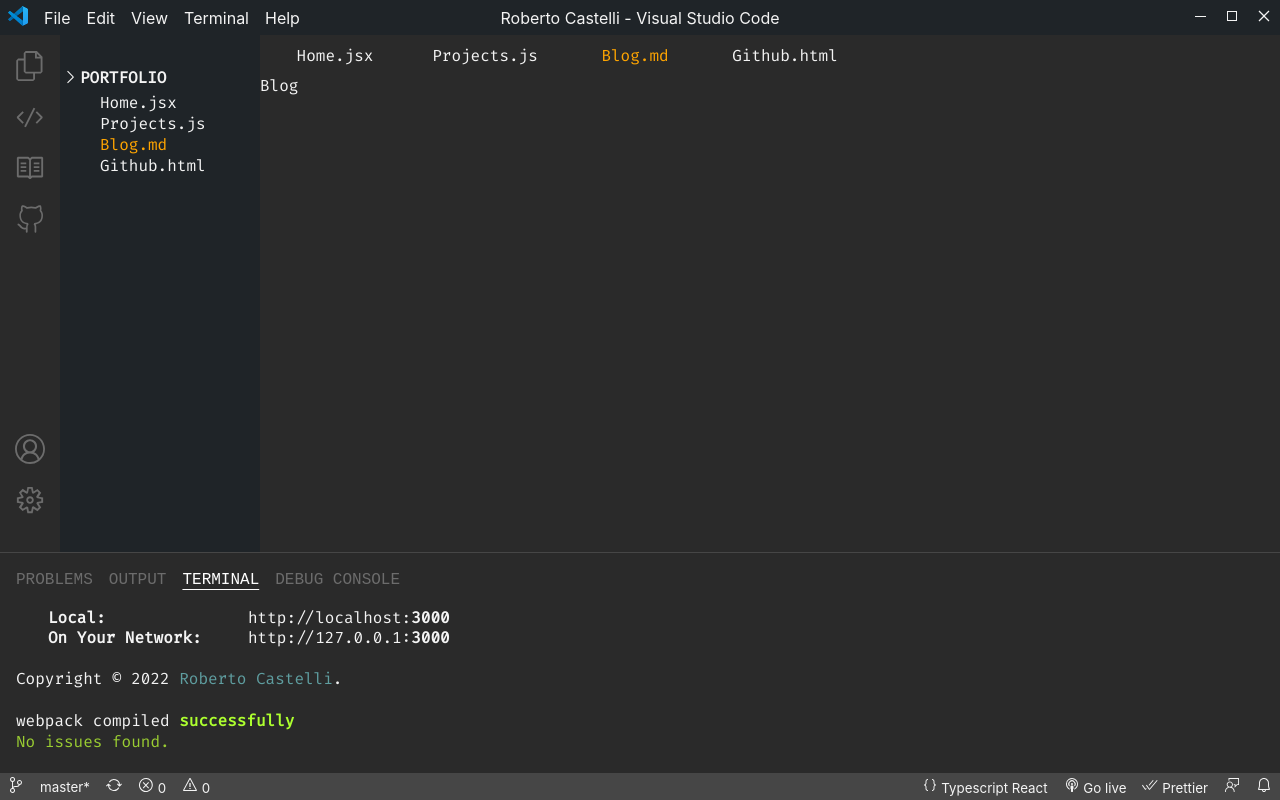
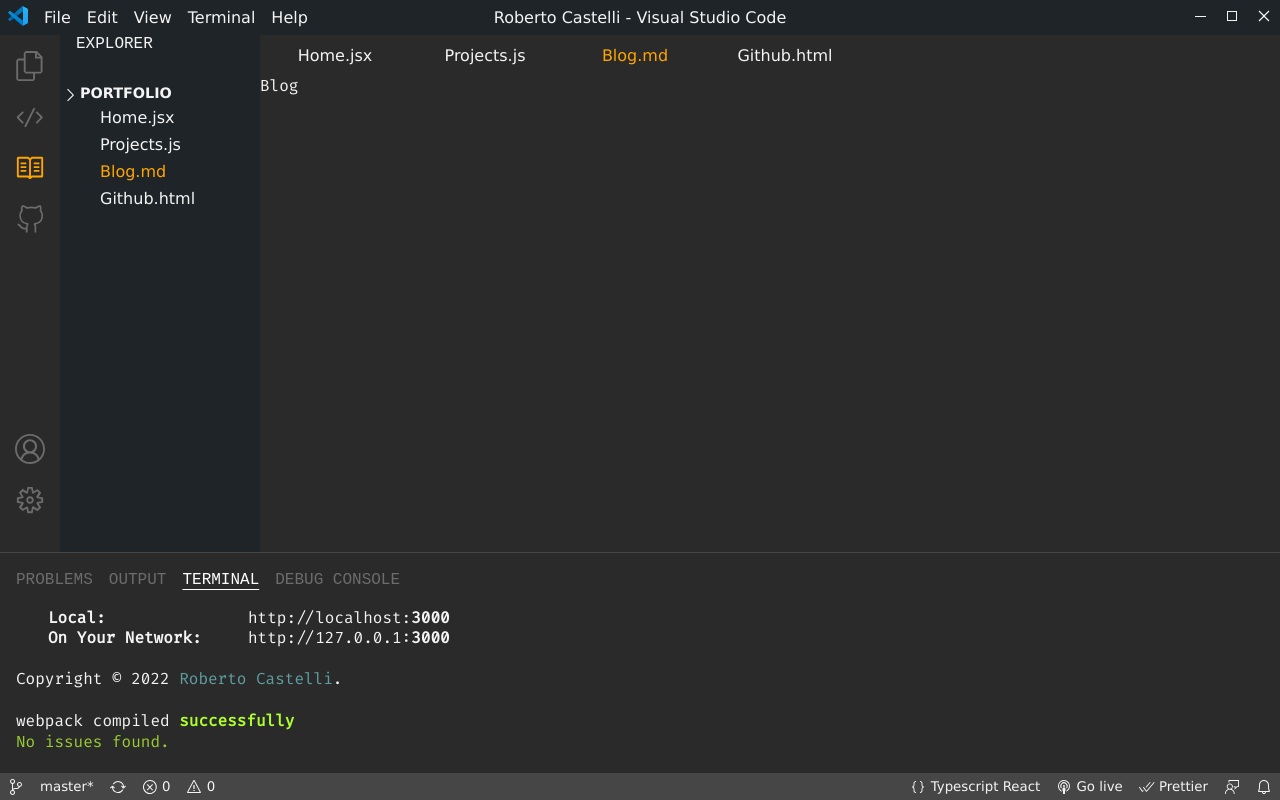
Before and after one commit to RobertoCastelli/portfolio-ts, a React (Create React App) app: page /Blog in a window 1280 px wide. Built offline with nearby package versions, Linux system fonts and the light colour scheme.

Commit message:
added typescript font-size

```diff
--- a/src/components/Explorer.tsx
+++ b/src/components/Explorer.tsx
@@ -37,6 +37,7 @@
 
   return (
     <div className="explorer__container">
+      <div className="explorer__title">EXPLORER</div>
       <div className="explorer__accordion">
         <div className="explorer__accordion--folder">
           <div>
--- a/src/components/Footer.tsx
+++ b/src/components/Footer.tsx
@@ -60,22 +60,27 @@
             <VscSync size={16} />
           </li>
           <li>
-            <VscError size={16} /> 0
+            <VscError size={16} />
+            &nbsp;0
           </li>
           <li>
-            <VscWarning size={16} /> 0
+            <VscWarning size={16} />
+            &nbsp;0
           </li>
         </ul>
 
         <ul>
           <li>
-            <VscJson size={16} /> Typescript React
+            <VscJson size={16} />
+            &nbsp;Typescript React
           </li>
           <li>
-            <VscBroadcast size={16} /> Go live
+            <VscBroadcast size={16} />
+            &nbsp;Go live
           </li>
           <li>
-            <VscCheckAll size={16} /> Prettier
+            <VscCheckAll size={16} />
+            &nbsp;Prettier
           </li>
           <li>
             <VscFeedback size={16} />
--- a/src/components/Menu.tsx
+++ b/src/components/Menu.tsx
@@ -1,3 +1,5 @@
+//--- ROUTER
+import { NavLink } from "react-router-dom"
 //--- ICONS
 import {
   VscFiles,
@@ -13,6 +15,7 @@
   interface List {
     id: number
     icon: JSX.Element
+    route: string
   }
 
   //--- LIST TOP
@@ -20,18 +23,22 @@
     {
       id: 1,
       icon: <VscFiles size={30} />,
+      route: "/",
     },
     {
       id: 2,
       icon: <VscCode size={30} />,
+      route: "/projects",
     },
     {
       id: 3,
       icon: <VscBook size={30} />,
+      route: "/blog",
     },
     {
       id: 4,
       icon: <VscGithubAlt size={30} />,
+      route: "/github",
     },
   ]
 
@@ -40,10 +47,12 @@
     {
       id: 1,
       icon: <VscAccount size={30} />,
+      route: "/about",
     },
     {
       id: 2,
       icon: <VscGear size={30} />,
+      route: "/drawings",
     },
   ]
 
@@ -51,12 +60,34 @@
     <div className="menu__container">
       <ul>
         {listTop.map((elem: List) => {
-          return <li key={elem.id}>{elem.icon}</li>
+          return (
+            <li key={elem.id}>
+              <NavLink
+                to={elem.route}
+                className={({ isActive }) =>
+                  isActive ? "nav__link--active" : "nav__link-menu--inactive"
+                }
+              >
+                <div>{elem.icon}</div>
+              </NavLink>
+            </li>
+          )
         })}
       </ul>
       <ul>
         {listBottom.map((elem: List) => {
-          return <li key={elem.id}>{elem.icon}</li>
+          return (
+            <li key={elem.id}>
+              <NavLink
+                to={elem.route}
+                className={({ isActive }) =>
+                  isActive ? "nav__link--active" : "nav__link-menu--inactive"
+                }
+              >
+                <div>{elem.icon}</div>
+              </NavLink>
+            </li>
+          )
         })}
       </ul>
     </div>
--- a/src/index.css
+++ b/src/index.css
@@ -7,6 +7,7 @@
   color: var(--white);
   background-color: var(--light-black);
   font-family: var(--fira-font);
+
   -webkit-font-smoothing: antialiased;
   -moz-osx-font-smoothing: grayscale;
 }
@@ -26,7 +27,7 @@
   --orange: #ce7060;
 
   --fira-font: "Fira Code", monospace;
-  --apple-font: -apple-system, Roboto, Ubuntu, sans-serif;
+  --apple-font: Verdana, Geneva, Tahoma, sans-serif;
   --code-font: source-code-pro, Menlo, Monaco, Consolas, "Courier New",
     monospace;
 }
@@ -68,9 +69,9 @@
   grid-area: home;
 }
 
-/*-------*/
-/* TITLE */
-/*-------*/
+/*-----------*/
+/* TITLE BAR */
+/*-----------*/
 .title__container {
   font-family: var(--apple-font);
   display: flex;
@@ -106,9 +107,9 @@
   margin-right: 1rem;
 }
 
-/*------*/
-/* MENU */
-/*------*/
+/*-----------------*/
+/* MENU ICONS VERT */
+/*-----------------*/
 .menu__container {
   color: var(--light-grey);
   display: flex;
@@ -123,28 +124,39 @@
 .menu__container > ul > li {
   margin-bottom: 1rem;
 }
-/*----------*/
-/* EXPLORER */
-/*----------*/
+/*---------------*/
+/* EXPLORER LIST */
+/*---------------*/
 .explorer__container {
   background-color: var(--black);
+  font-family: var(--apple-font);
 }
 .explorer__accordion--folder {
   display: flex;
   text-transform: uppercase;
   font-weight: bold;
   margin-top: 2rem;
+  font-size: 0.9rem;
 }
 .explorer__accordion > ul {
   list-style: none;
   margin: 0;
 }
+.explorer__accordion > ul > li {
+  margin-bottom: 0.5rem;
+}
+.explorer__title {
+  font-family: monospace;
+  margin-left: 1rem;
+  font-size: large;
+}
 
-/*--------*/
-/* NAVBAR */
-/*--------*/
+/*-------------*/
+/* NAVBAR TABS */
+/*-------------*/
 .navbar__container {
   align-self: center;
+  font-family: var(--apple-font);
 }
 .navbar__container > ul {
   display: flex;
@@ -158,6 +170,9 @@
 }
 .nav__link--inactive {
   color: var(--white);
+}
+.nav__link-menu--inactive {
+  color: var(--light-grey);
 }
 .nav__link--active {
   color: orange;
@@ -251,5 +266,6 @@
   padding: 0;
 }
 .footer__icons > ul > li {
+  display: flex;
   margin: 0 0.5rem;
 }
```
